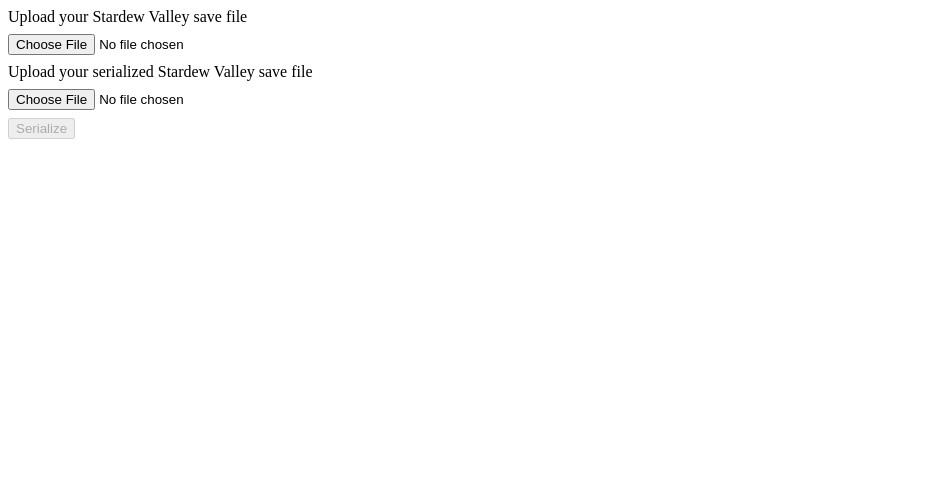
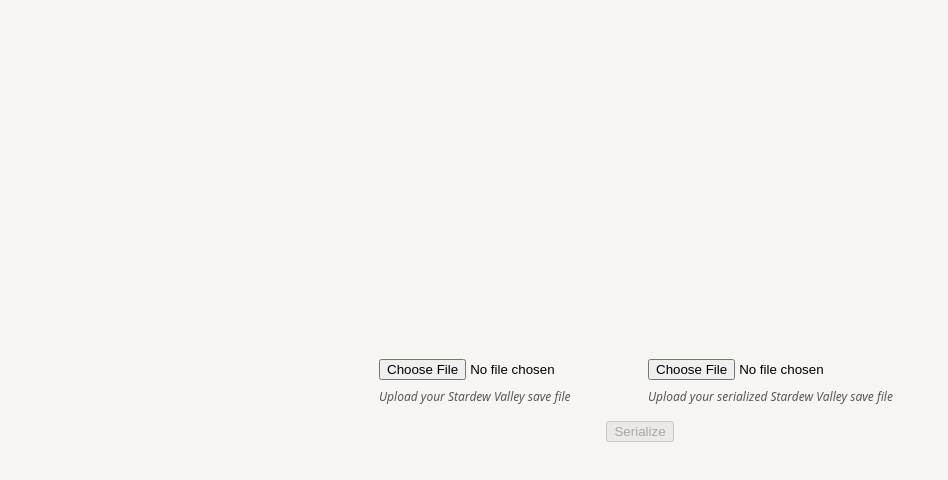
Before and after one commit to crackheadakira/SVCB, a website with bundled scripts: page index.html in a window 1280 px wide. Shown: the whole page, without its empty margins (0-948 px from the left). Built offline with nearby package versions, Linux system fonts and the light colour scheme.

Commit message:
style: add styling to page

```diff
--- /dev/null
+++ b/index.css
@@ -0,0 +1,66 @@
+* {
+    box-sizing: border-box;
+    text-rendering: optimizeLegibility;
+    -webkit-font-smoothing: antialiased;
+    -moz-osx-font-smoothing: grayscale;
+    font-kerning: auto;
+}
+
+html {
+    font-family: system-ui, -apple-system, BlinkMacSystemFont, 'Segoe UI', Roboto, Oxygen, Ubuntu, Cantarell, 'Open Sans', 'Helvetica Neue', sans-serif;
+    -webkit-text-size-adjust: 100%;
+}
+
+body {
+    margin: 0;
+    padding: 0;
+
+    --color-background: #0b0b0b;
+    --color-text: #ededed;
+    --color-text-secondary: #707070;
+
+    color: var(--color-text);
+    background-color: var(--color-background);
+}
+
+@media(prefers-color-scheme: light) {
+    body {
+        --color-background: #f7f5f2;
+        --color-text: #000000;
+        --color-text-secondary: #585858;
+    }
+}
+
+.container {
+    width: 100vw;
+    height: 100vh;
+}
+
+.container,
+.container>div {
+    display: flex;
+    flex-direction: column;
+
+    justify-content: center;
+    align-items: center;
+    overflow: hidden;
+    gap: 1rem;
+}
+
+.container>div {
+    flex-direction: row;
+}
+
+.main {
+    display: flex;
+    flex-direction: column;
+    gap: 8px;
+    width: fit-content;
+}
+
+label {
+    font-size: 0.75rem;
+    color: var(--color-text-secondary);
+    font-style: italic;
+    font-weight: 500;
+}
--- a/index.html
+++ b/index.html
@@ -1,29 +1,29 @@
 <!DOCTYPE html>
 <html lang="en">
+
 <head>
-    <meta charset="UTF-8">
-    <meta name="viewport" content="width=device-width, initial-scale=1.0">
+    <meta charset="UTF-8" />
+    <meta name="viewport" content="width=device-width, initial-scale=1.0" />
     <title>SDV</title>
     <script defer src="src/main.ts" type="module"></script>
+    <link rel="stylesheet" href="index.css" />
 </head>
+
 <body>
+    <div class="container">
+        <div>
             <div class="main">
+                <input type="file" name="saveFile" id="saveFile" />
                 <label for="saveFile">Upload your Stardew Valley save file</label>
-        <input type="file" name="saveFile" id="saveFile">
             </div>
             <div class="main">
+                <input type="file" name="uploadSerializedFile" id="uploadSerializedFile" accept=".stdew" />
                 <label for="uploadSerializedFile">Upload your serialized Stardew Valley save file</label>
-        <input type="file" name="uploadSerializedFile" id="uploadSerializedFile" accept=".stdew">
             </div>
+        </div>
+
         <button id="saveFileSerialize">Serialize</button>
+    </div>
 </body>
-<style>
-    .main {
-        display: flex;
-        flex-direction: column;
-        gap: 8px;
-        margin-bottom: 8px;
-        width: fit-content;
-    }
-</style>
+
 </html>
```
Lines whose indentation alone changed are shown as unchanged.
